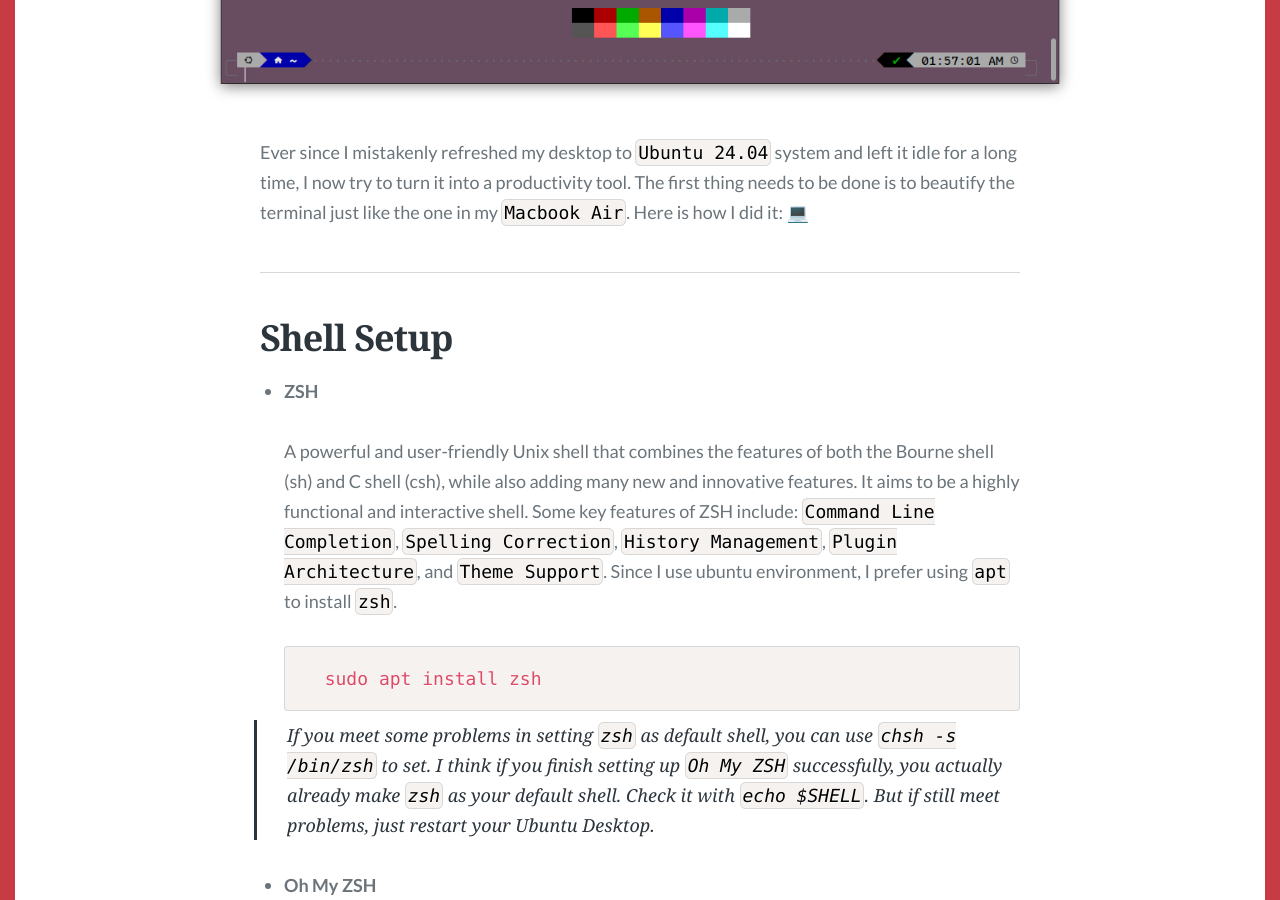
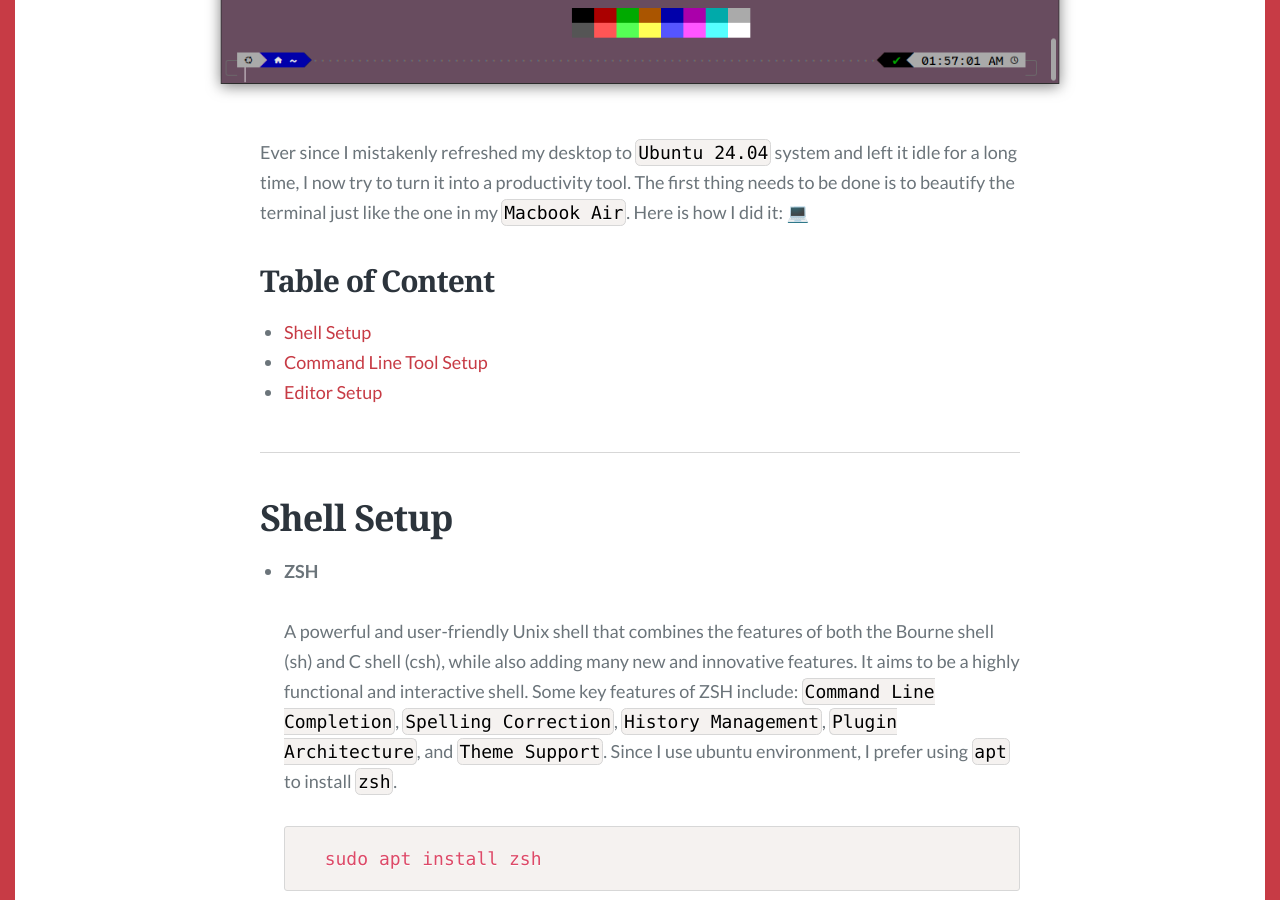
Before and after one commit to HuRuilizhen/HuRuilizhen.github.io, a Jekyll site: the page built from _posts/2024-10-15-Linux-Terminal-Beautify.md, in a window 1280 px wide and 900 px high, scrolled down 850 px. Built offline with Jekyll 4.4.1, drawn with Linux system fonts in a browser that asks for light colours; some web fonts are replaced; comment, search, counter and statistics services are not loaded.

Commit message:
[update]: table of content in linux terminal beautify

```diff
--- a/_posts/2024-10-15-Linux-Terminal-Beautify.md
+++ b/_posts/2024-10-15-Linux-Terminal-Beautify.md
@@ -10,6 +10,11 @@ tags: ['command-line-interface', 'linux']
 Ever since I mistakenly refreshed my desktop to `Ubuntu 24.04` system and left it idle for a long time, I now try to turn it into a productivity tool. The first thing needs to be done is to beautify the terminal just like the one in my `Macbook Air`. Here is how I did it: 💻
 
 <!--more-->
+
+## Table of Content
+- [Shell Setup](#shell-setup)
+- [Command Line Tool Setup](#command-line-tool-setup)
+- [Editor Setup](#editor-setup)
 
 ---
 
@@ -230,6 +235,7 @@ Ever since I mistakenly refreshed my desktop to `Ubuntu 24.04` system and left i
     - More info see: [Codeium GitHub Repository](https://github.com/Exafunction/codeium.vim)
 
 {% include image_caption.html imageurl="/images/nvim-codeium.jpg" title="Codeium Setting in Neovim" caption="Codeium Setting in Neovim" %}
+
 ---
 
 Reference:
```
